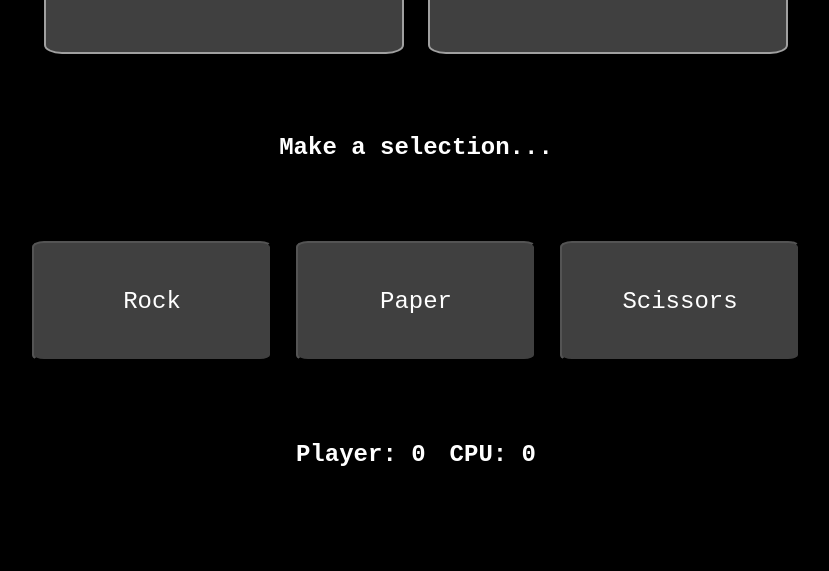
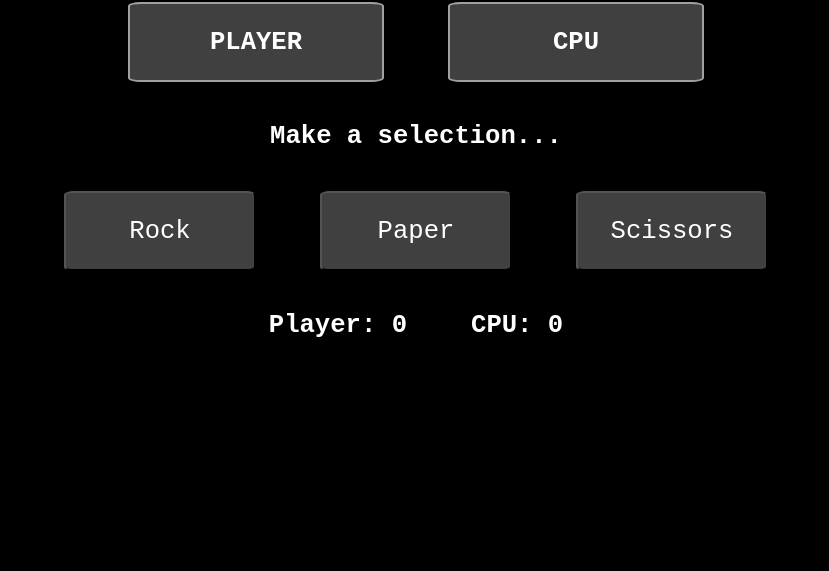
Before and after one commit to chemicalRatt/RockPaperScissors, a plain HTML site: page index.html in a window 1280 px wide. Shown: the part 229-800 px from the top of the page, without its empty margins (224-1053 px from the left). Drawn offline with Linux system fonts and the light colour scheme.

Commit message:
updated size scaling for testing

```diff
--- a/style.css
+++ b/style.css
@@ -7,31 +7,32 @@ body {
 .root {
     box-sizing: border-box;
     height: 100lvh;
+    width: 100lvw;
     background: black;
 
     display: flex;
     flex-direction: column;
     align-items: center;
     justify-content: center;
-    gap: 5em;
+    gap: 5lvh;
 }
 
 .container {
     box-sizing: border-box;
     display: flex;
     align-items: center;
-    gap: 1em;
+    gap: 5lvw;
     color: white;
     font-family: "Courier New", monospace;
     font-weight: bold;
-    font-size: 1.5em;
+    font-size: 2lvw;
     text-align: center;
 }
 
 #cpu-choice,
 #player-choice{
-    width: 10em;
-    height: 5em;
+    width: 20lvw;
+    height: 10lvh;
     background-color: rgba(128, 128, 128, 0.5);
     display: flex;
     align-items: center;
@@ -41,9 +42,9 @@ body {
 }
 
 button {
-    width: 10em;
-    height: 5em;
-    font-size: 1em;
+    width: 15lvw;
+    height: 10lvh;
+    font-size: 2lvw;
     border-radius: 5%;
     font-family: "Courier New", monospace;
     color: white;
```
